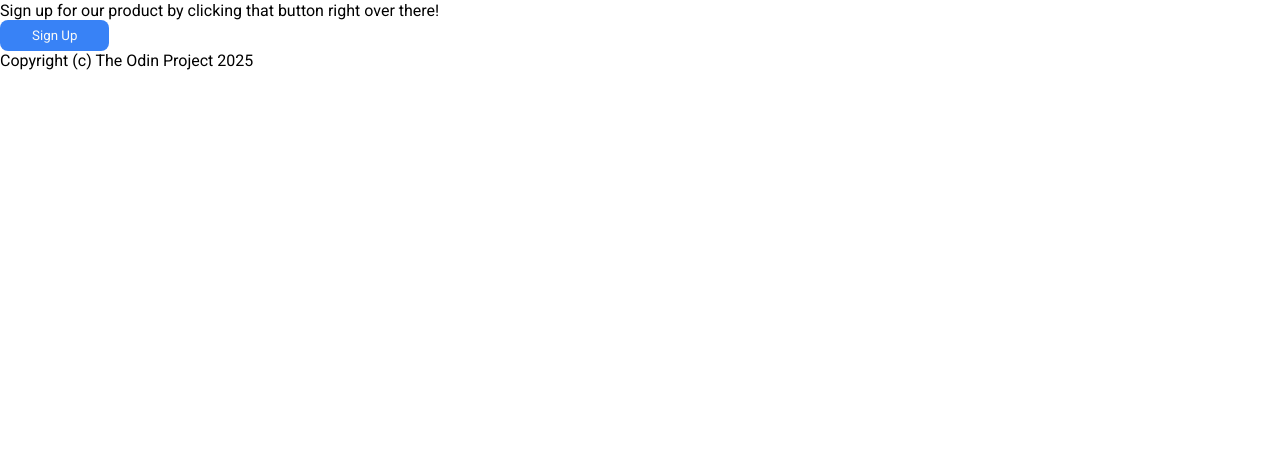
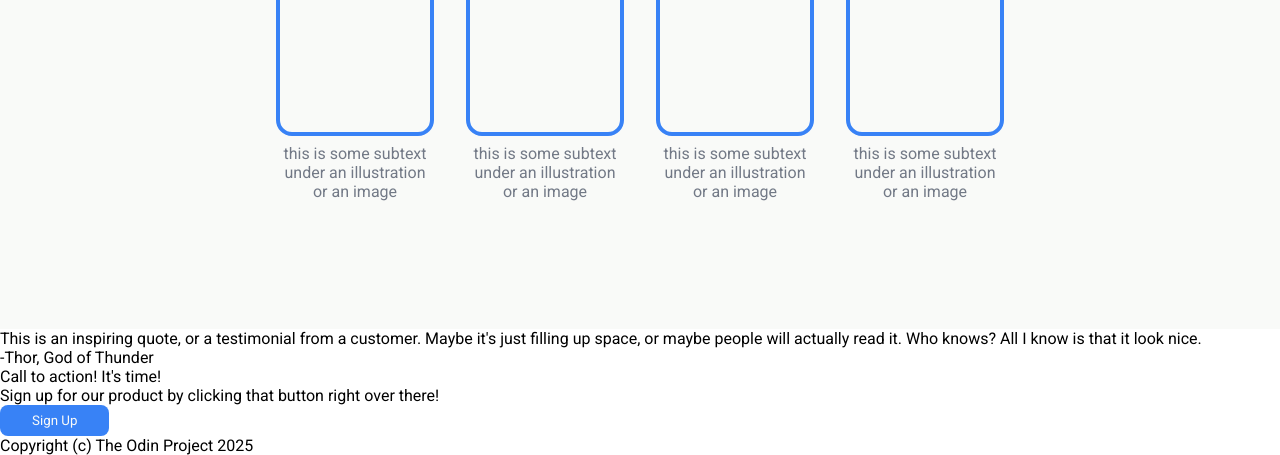
Before and after one commit to cmdax/Odin-web-course, a plain HTML site: page landing-page/index.html in a window 1280 px wide. Shown: the part 688-1143 px from the top of the page. Before the commit the page ends 800 px from the top, so only its background shows below. Drawn offline with Linux system fonts and the light colour scheme.

Commit message:
Finalise style for the second section
Add html element and css rules in order to finalise the style of the
second section / information section

```diff
--- a/landing-page/index.html
+++ b/landing-page/index.html
@@ -36,23 +36,25 @@
   </div>
 
   <div class="second-section-container">
+    <div class="second-section">
       <h2 class="second-section-title">Some random information.</h2>
       <div class="cards-container">
         <div class="card">
           <div class="card-image"></div>
-        <p class="card-descriptiona">this is some subtext under an illustration or an image</p>
+          <p class="card-description">this is some subtext under an illustration or an image</p>
         </div>
         <div class="card">
           <div class="card-image"></div>
-        <p class="card-descriptiona">this is some subtext under an illustration or an image</p>
+          <p class="card-description">this is some subtext under an illustration or an image</p>
         </div>
         <div class="card">
           <div class="card-image"></div>
-        <p class="card-descriptiona">this is some subtext under an illustration or an image</p>
+          <p class="card-description">this is some subtext under an illustration or an image</p>
         </div>
         <div class="card">
           <div class="card-image"></div>
-        <p class="card-descriptiona">this is some subtext under an illustration or an image</p>
+          <p class="card-description">this is some subtext under an illustration or an image</p>
+        </div>
       </div>
     </div>
   </div>
--- a/landing-page/style.css
+++ b/landing-page/style.css
@@ -8,9 +8,11 @@
   --hero-logo-text-font-size: 24px;
 
   --button-bg-color: #3882F6;
+  --light-bg-color: #F9FAF8;
   --information-header-text-font-size: 36px;
   --text-light-bg-color: #1F2937;
-  --information-header-text-weighta: 900;
+  --text-light-bg-secondary-color: #727986;
+  --information-header-text-weight: 900;
 
   --quote-section-bg-color: #E5E7EB;
   --quote-text-font-size: 36px;
@@ -112,3 +114,57 @@ ul {
   align-items: center;
   flex: 1;
 }
+
+.second-section-container {
+  background-color: var(--light-bg-color);
+  display: flex;
+  justify-content: center;
+  align-items: center;
+  padding-top: 64px;
+  padding-bottom: 128px;
+}
+
+.second-section {
+  display: flex;
+  flex-direction: column;
+  justify-content: center;
+  align-items: center;
+  max-width: 900px;
+  gap: 32px;
+}
+
+.second-section-title {
+  color: var(--text-light-bg-color);
+  font-size: var(--information-header-text-font-size);
+  font-weight: var(--information-header-text-weight);
+}
+
+.cards-container {
+  display: flex;
+  justify-content: center;
+  gap: 32px;
+}
+
+.card {
+  display: flex;
+  flex-direction: column;
+  justify-content: center;
+  align-items: center;
+  gap: 8px;
+  flex: 1;
+}
+
+.card-image {
+  height: 150px;
+  width: 150px;
+  flex-grow: 0;
+  border: 4px solid var(--button-bg-color);
+  border-radius: 16px;
+}
+
+.card-description {
+  text-align: center;
+  max-width: 150px;
+  flex-grow: 0;
+  color: var(--text-light-bg-secondary-color);
+}
```
Lines whose indentation alone changed are shown as unchanged.
